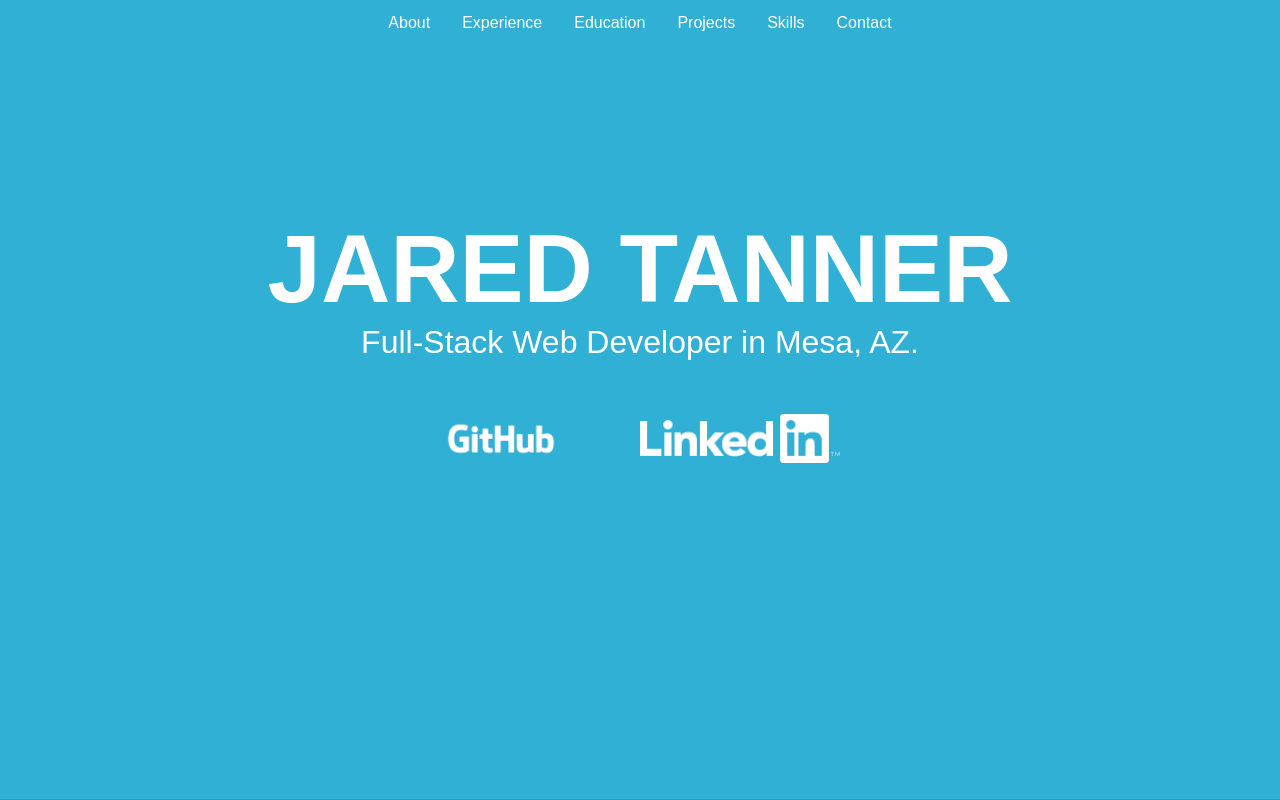
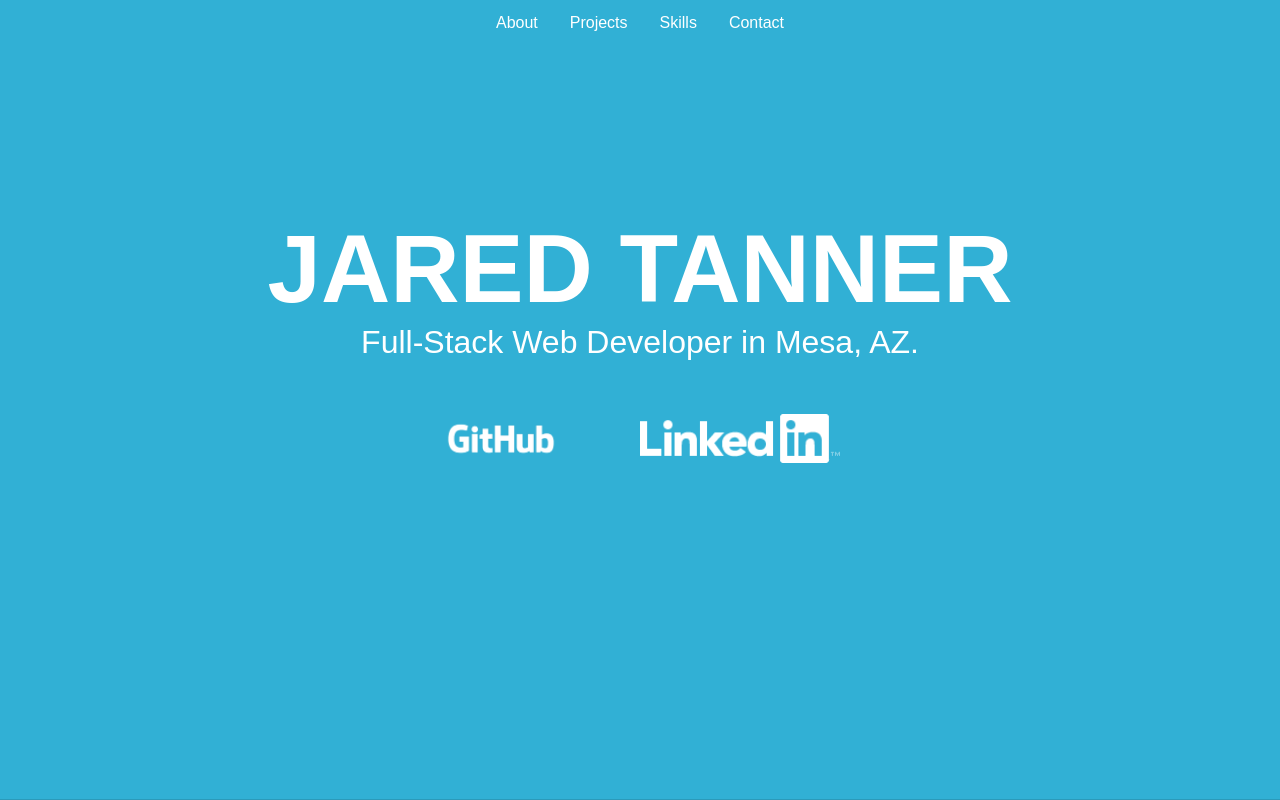
Before and after one commit to Deraj21/jaredmtanner-portfolio, a React (Create React App) app: page / in a window 1280 px wide. Shown: the top 800 px of the page. Built offline with nearby package versions, Linux system fonts and the light colour scheme; the HTML template or start-up script is replaced by a standard one.

Commit message:
fixed navbar-scrolling; updated data.js

```diff
--- a/src/App.css
+++ b/src/App.css
@@ -1,3 +1,7 @@
+html {
+  scroll-behavior: smooth;
+}
+
 body {
   font-family: 'Raleway', sans-serif;
   background: rgba(242, 242, 242, .6);
--- a/src/components/Navbar.js
+++ b/src/components/Navbar.js
@@ -1,15 +1,17 @@
 import React from 'react';
+import data from '../data';
 
 export default function Navbar() {
 
+  let { navbar } = data;
+
+  const navLinks = navbar.links.map( link => (
+    <a href={link.ref}>{link.text}</a>
+  ));
+
   return (
     <div className="navbar">
-      <a href="#about">About</a>
-      <a href="#experience">Experience</a>
-      <a href="#education">Education</a>
-      <a href="#projects">Projects</a>
-      <a href="#skills">Skills</a>
-      <a href="#contact">Contact</a>
+      { navLinks }
     </div>
   );
 }
--- a/src/data.js
+++ b/src/data.js
@@ -14,8 +14,16 @@ const data = {
   title: "Full-Stack Web Developer",
   city: "Mesa",
   state: "AZ",
+  navbar: {
+    links: [
+      { text: "About", ref: "#about" },
+      { text: "Projects", ref: "#projects" },
+      { text: "Skills", ref: "#skills" },
+      { text: "Contact", ref: "#contact" }
+    ]
+  },
   about: [
-    "I am a React.js, full-stack web developer. I currently work very hard at my maintenance job while working to break into the software field.", //
+    "I am full-stack web developer.", //
     "I enjoy learning new things in order to develop my skill-set, and improve the technology I am working on.", //
     "Formidable problems are my jam. The rush of sitting down to solve an enigma is one of the reasons I became a software engineer. I enjoy the challenge, struggle, and eventual victory that comes with writing code.", //
     "The main reason, however, for wanting to get into software engineering, is so that I can build something worthwhile. My dream is to work building something great, with amazing individuals." //
```
